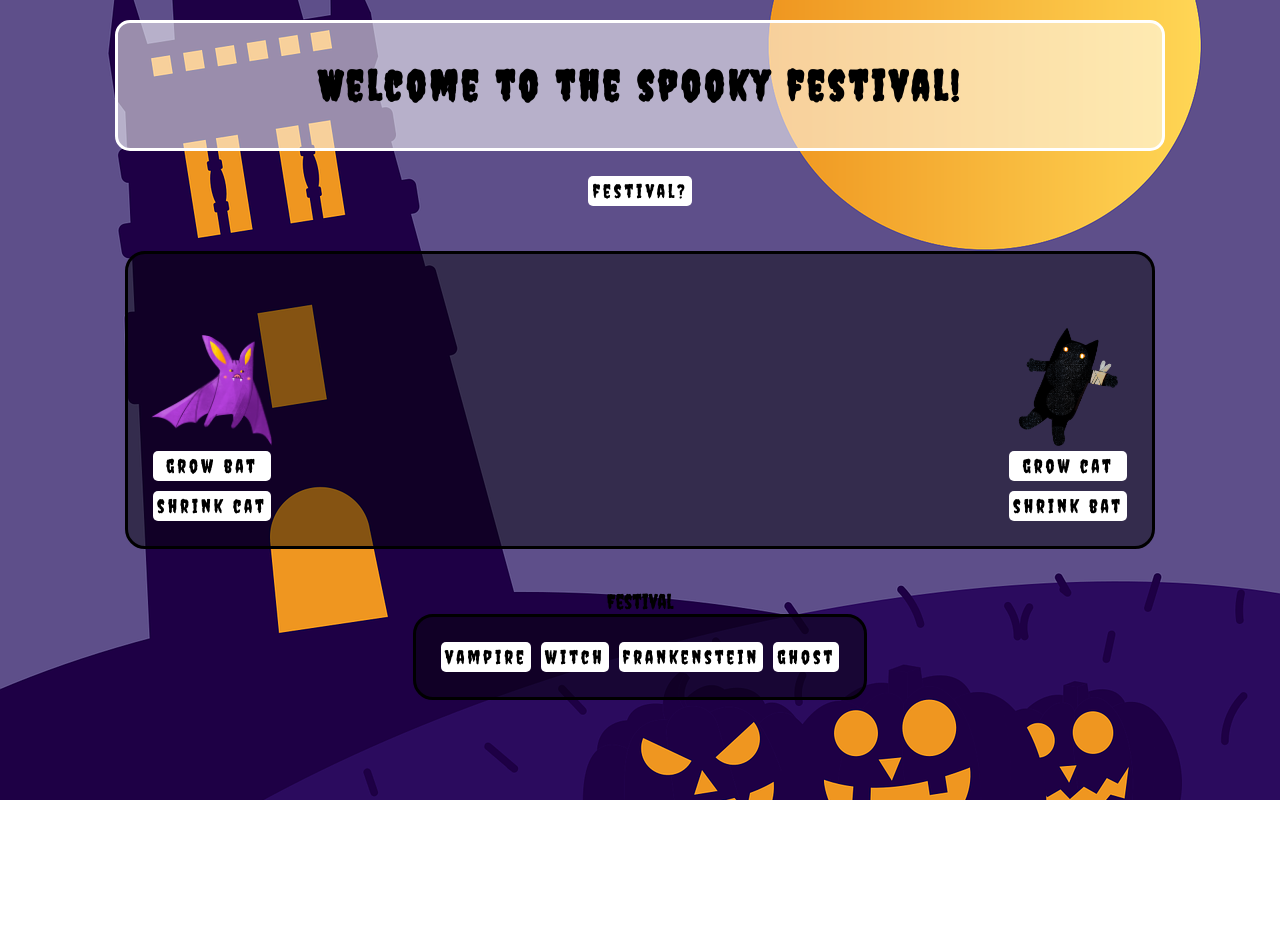
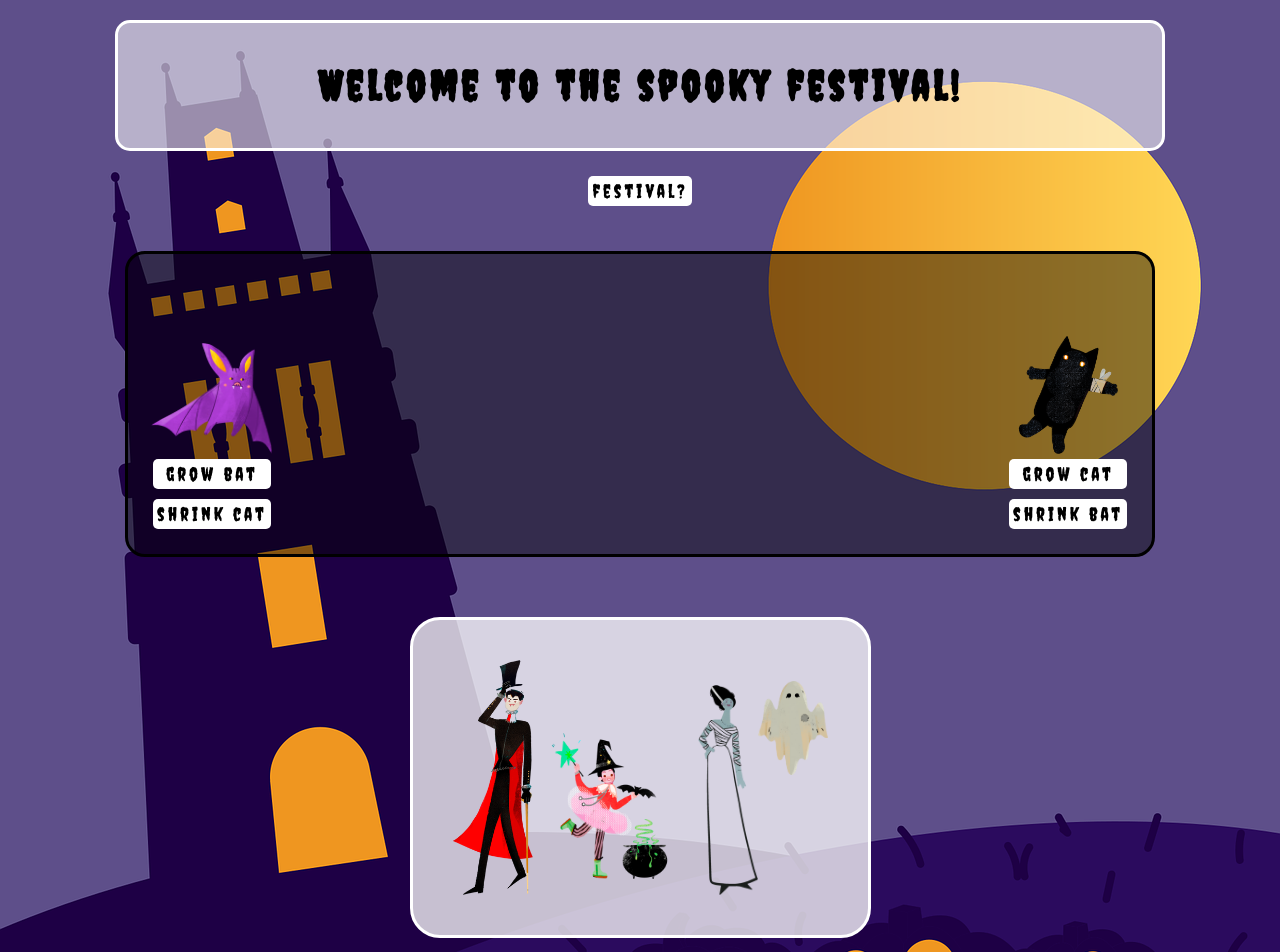
Before and after one commit to kathrynzaro/react-busy-zoo-from-scratch, a React (Create React App) app: page / in a window 1280 px wide. Shown: the top 952 px of the page. Before the commit the page ends 800 px from the top, so only its background shows below. Built offline with nearby package versions, Linux system fonts and the light colour scheme; a web font is replaced by a local one.

Commit message:
rendering monsters to festival

```diff
--- a/src/App.css
+++ b/src/App.css
@@ -6,6 +6,7 @@
   background-repeat: no-repeat;
   background-size: cover;
   background-position: center;
+  background-attachment: fixed;
   text-align: center;
   font-family: 'Creepster', cursive;
   font-size: 1.3rem;
@@ -13,7 +14,8 @@
   flex-direction: column;
   justify-content: space-between;
   align-items: center;
-  height: 100vh;
+  height: 100%;
+  width: 100%;
   /* font-family: 'Griffy', cursive; */
 }
 
@@ -93,3 +95,38 @@ button:hover {
   width: 80vw;
   margin: 20px 0;
 }
+
+.monster {
+  display: flex;
+  align-items: flex-end;
+  position: relative;
+}
+
+.festival {
+  display: flex;
+  flex-direction: row;
+  flex-wrap: wrap;
+  background-color: rgba(255, 255, 255, 0.754);
+  padding: 40px;
+  border-radius: 30px;
+  border: 3px solid white;
+  margin: 20px 50px;
+}
+
+
+.monster-img {
+  width: 60px;
+}
+
+.witch-img {
+  width: 165px;
+}
+
+.ghost-img {
+  width: 70px;
+  margin-bottom: 120px;
+}
+
+.vampire-img {
+  width: 80px;
+}
--- a/src/App.js
+++ b/src/App.js
@@ -7,9 +7,26 @@ import backgroundImg from './halloween.png';
 function App() {
 
   const [festivalOpen, setFestivalOpen] = useState(true);
-  const [monsters, setMonsters] = useState('vampire', 'witch', 'frankenstein', 'ghost');
+  const [monsters, setMonsters] = useState(['vampire', 'witch', 'frankenstein', 'ghost']);
   const [batSize, setBatSize] = useState(11);
   const [catSize, setCatSize] = useState(10);
+
+  function handleVampireClick() {
+    monsters.push('vampire');
+    setMonsters(monsters.slice());
+  }
+  function handleWitchClick() {
+    monsters.push('witch');
+    setMonsters(monsters.slice());
+  }
+  function handleFrankensteinClick() {
+    monsters.push('frankenstein');
+    setMonsters(monsters.slice());
+  }
+  function handleGhostClick() {
+    monsters.push('ghost');
+    setMonsters(monsters.slice());
+  }
 
   return (
     <div className="App" style={{ backgroundImage: `url(${backgroundImg})` }}>
@@ -33,10 +50,10 @@ function App() {
       </div>
       <Festival monsters={monsters} />
       <div className='buttons'>
-        <button>vampire</button>
-        <button>witch</button>
-        <button>frankenstein</button>
-        <button>ghost</button>
+        <button onClick={handleVampireClick}>vampire</button>
+        <button onClick={handleWitchClick}>witch</button>
+        <button onClick={handleFrankensteinClick}>frankenstein</button>
+        <button onClick={handleGhostClick}>ghost</button>
       </div>
     </div>
   );
--- a/src/Festival.js
+++ b/src/Festival.js
@@ -1,7 +1,12 @@
 import React from 'react';
+import Monster from './Monster';
 
 export default function Festival({ monsters }) {
   return (
-    <div>Festival</div>
+    <div className='festival'>
+      {
+        monsters.map((monster, i) => <Monster monster={monster} key={monster + i} />)
+      }
+    </div>
   );
 }
--- a/src/Monster.js
+++ b/src/Monster.js
@@ -1,7 +1,12 @@
 import React from 'react';
 
-export default function Monster() {
+export default function Monster({ monster }) {
   return (
-    <div>Monster</div>
+    <div className='monster'>
+      {monster === 'vampire' && <img className='vampire-img' src='/vampire.png' />}
+      {monster === 'witch' && <img className='witch-img' src='/witch.png' />}
+      {monster === 'frankenstein' && <img className='monster-img' src='/frankenstein.png' />}
+      {monster === 'ghost' && <img className='ghost-img' src='/ghost.png' />}
+    </div>
   );
 }
```
